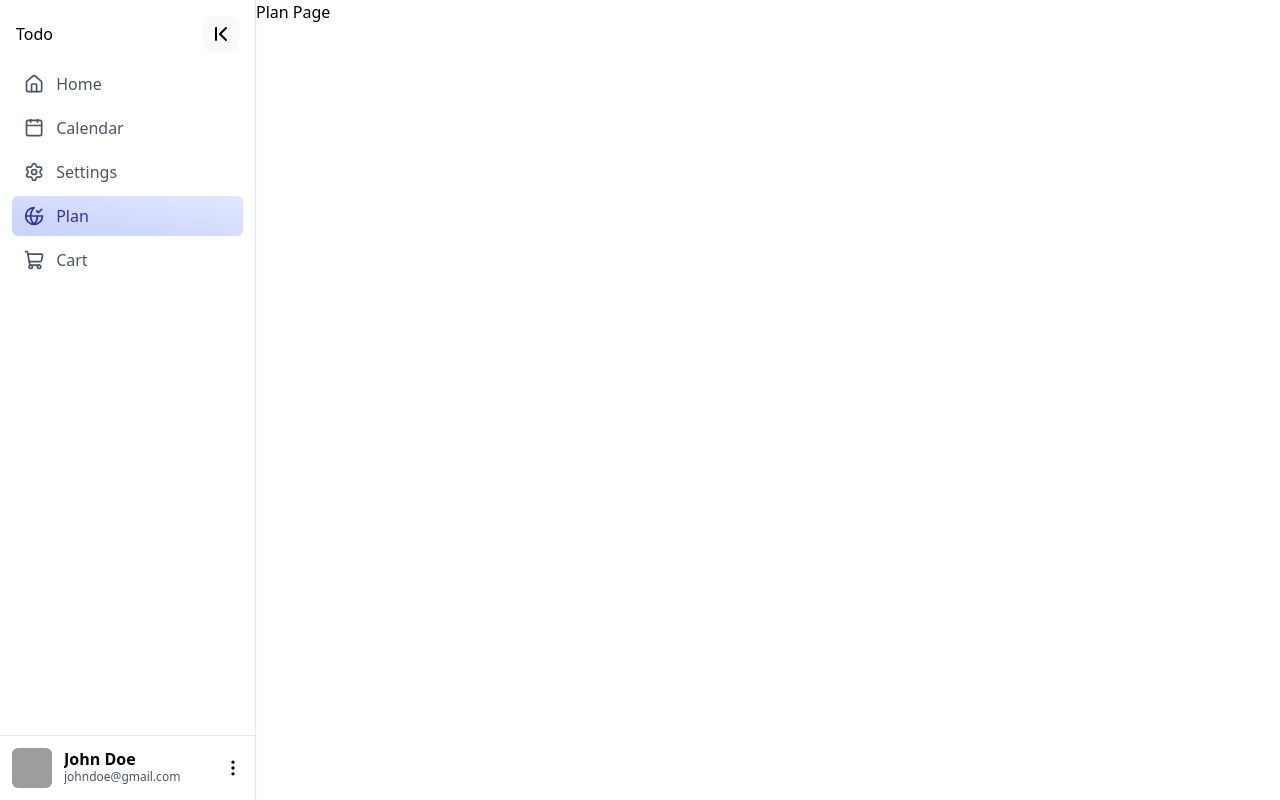
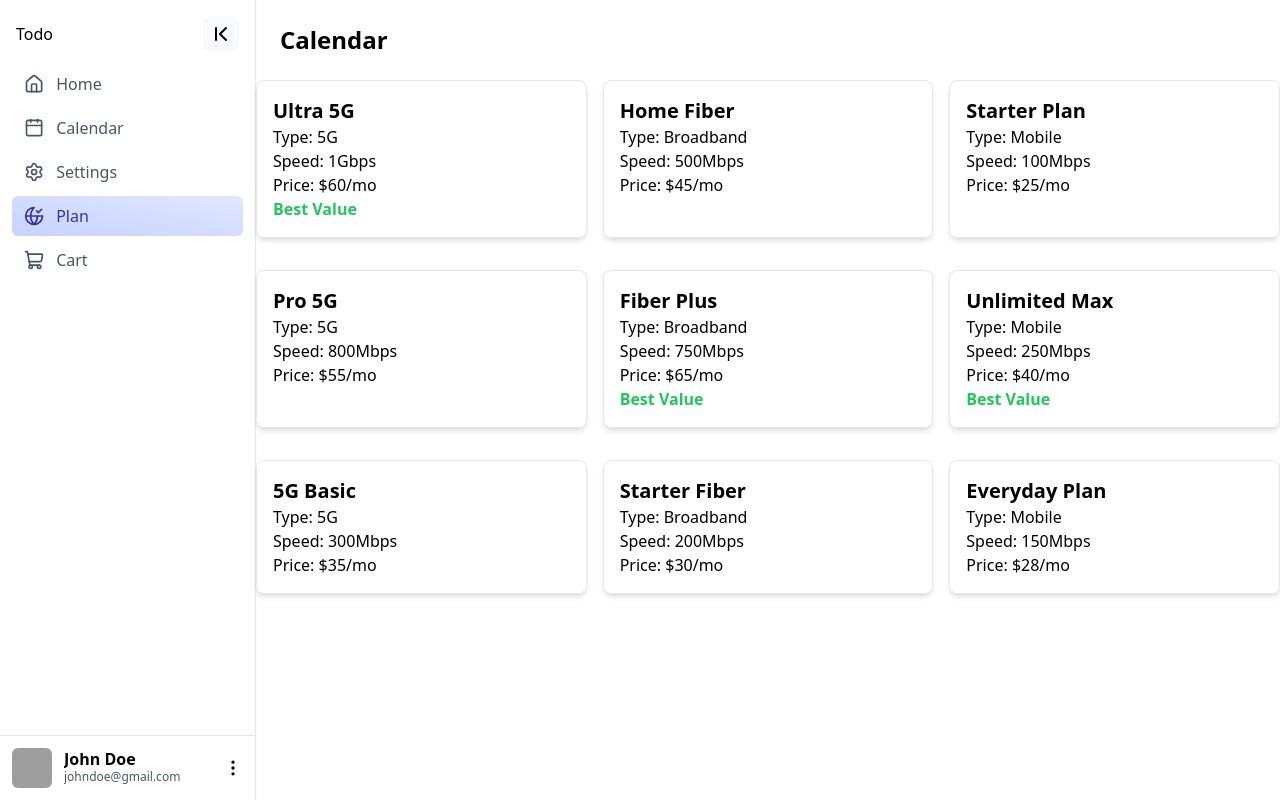
Before and after one commit to sriyuthyerramshetty-bot/DE-cognizant-project, a React (Vite) app: page /plan in a window 1280 px wide. Built offline with nearby package versions, Linux system fonts and the light colour scheme; grey boxes are pictures that could not be loaded.

Commit message:
Added plan data to the project. Rendered plan data to the Plans Page. Restyled the Cart Page to match the other blank pages.

```diff
--- a/src/App.jsx
+++ b/src/App.jsx
@@ -7,6 +7,7 @@ import PlanPage from './pages/PlanPage.jsx'
 import CartPage from './pages/CartPage.jsx'
 import Sidebar, { SidebarItem } from './components/Sidebar.jsx'
 import { Home, Calendar, Settings, GlobeCheck, ShoppingCart } from 'lucide-react'
+import { plans } from './data/data.js'
 
 function App() {
   return (
@@ -24,7 +25,7 @@ function App() {
           <Route path="/" element={<Todo />} />
           <Route path="/calendar" element={<CalendarPage />} />
           <Route path="/settings" element={<SettingsPage />} />
-          <Route path="/plan" element={<PlanPage />} />
+          <Route path="/plan" element={<PlanPage plans={plans} />} />
           <Route path="/cart" element={<CartPage />} />
         </Routes>
       </section>
--- /dev/null
+++ b/src/data/data.js
@@ -0,0 +1,79 @@
+/*
+This file contains mock data for the application.
+It includes information about internet plans that can be displayed on the website.
+*/
+
+export const plans = [
+  {
+    id: 1,
+    type: "5G",
+    name: "Ultra 5G",
+    speed: "1Gbps",
+    price: "$60/mo",
+    bestValue: true
+  },
+  {
+    id: 2,
+    type: "Broadband",
+    name: "Home Fiber",
+    speed: "500Mbps",
+    price: "$45/mo",
+    bestValue: false
+  },
+  {
+    id: 3,
+    type: "Mobile",
+    name: "Starter Plan",
+    speed: "100Mbps",
+    price: "$25/mo",
+    bestValue: false
+  },
+  {
+    id: 4,
+    type: "5G",
+    name: "Pro 5G",
+    speed: "800Mbps",
+    price: "$55/mo",
+    bestValue: false
+  },
+  {
+    id: 5,
+    type: "Broadband",
+    name: "Fiber Plus",
+    speed: "750Mbps",
+    price: "$65/mo",
+    bestValue: true
+  },
+  {
+    id: 6,
+    type: "Mobile",
+    name: "Unlimited Max",
+    speed: "250Mbps",
+    price: "$40/mo",
+    bestValue: true
+  },
+  {
+    id: 7,
+    type: "5G",
+    name: "5G Basic",
+    speed: "300Mbps",
+    price: "$35/mo",
+    bestValue: false
+  },
+  {
+    id: 8,
+    type: "Broadband",
+    name: "Starter Fiber",
+    speed: "200Mbps",
+    price: "$30/mo",
+    bestValue: false
+  },
+  {
+    id: 9,
+    type: "Mobile",
+    name: "Everyday Plan",
+    speed: "150Mbps",
+    price: "$28/mo",
+    bestValue: false
+  }
+];
--- a/src/pages/CartPage.jsx
+++ b/src/pages/CartPage.jsx
@@ -1,9 +1,10 @@
-import { Car } from "lucide-react"
-
 function CartPage() {
     return (
         <>
-            <h1>Cart Page</h1>
+        <div className="p-6">
+            <h1 className="text-2xl font-semibold">Cart</h1>
+            <p className="mt-2 text-slate-600">This is the cart page.</p>
+        </div>
         </>
     )
 }
--- a/src/pages/PlanPage.jsx
+++ b/src/pages/PlanPage.jsx
@@ -1,7 +1,20 @@
-function PlanPage() {
+function PlanPage({ plans }) {
     return (
         <>
-            <h1>Plan Page</h1>
+            <div className="p-6">
+                <h1 className="text-2xl font-semibold">Calendar</h1>
+            </div>
+            <div className="grid grid-cols-3 gap-4">
+                {plans.map((plan) => (
+                    <div key={plan.id} className="border p-4 mb-4 rounded-lg shadow-md">
+                        <h2 className="text-xl font-semibold">{plan.name}</h2>
+                        <p>Type: {plan.type}</p>
+                        <p>Speed: {plan.speed}</p>
+                        <p>Price: {plan.price}</p>
+                        {plan.bestValue && <p className="text-green-500 font-bold">Best Value</p>}
+                    </div>
+                ))}
+            </div>
         </>
     )
 }
```
